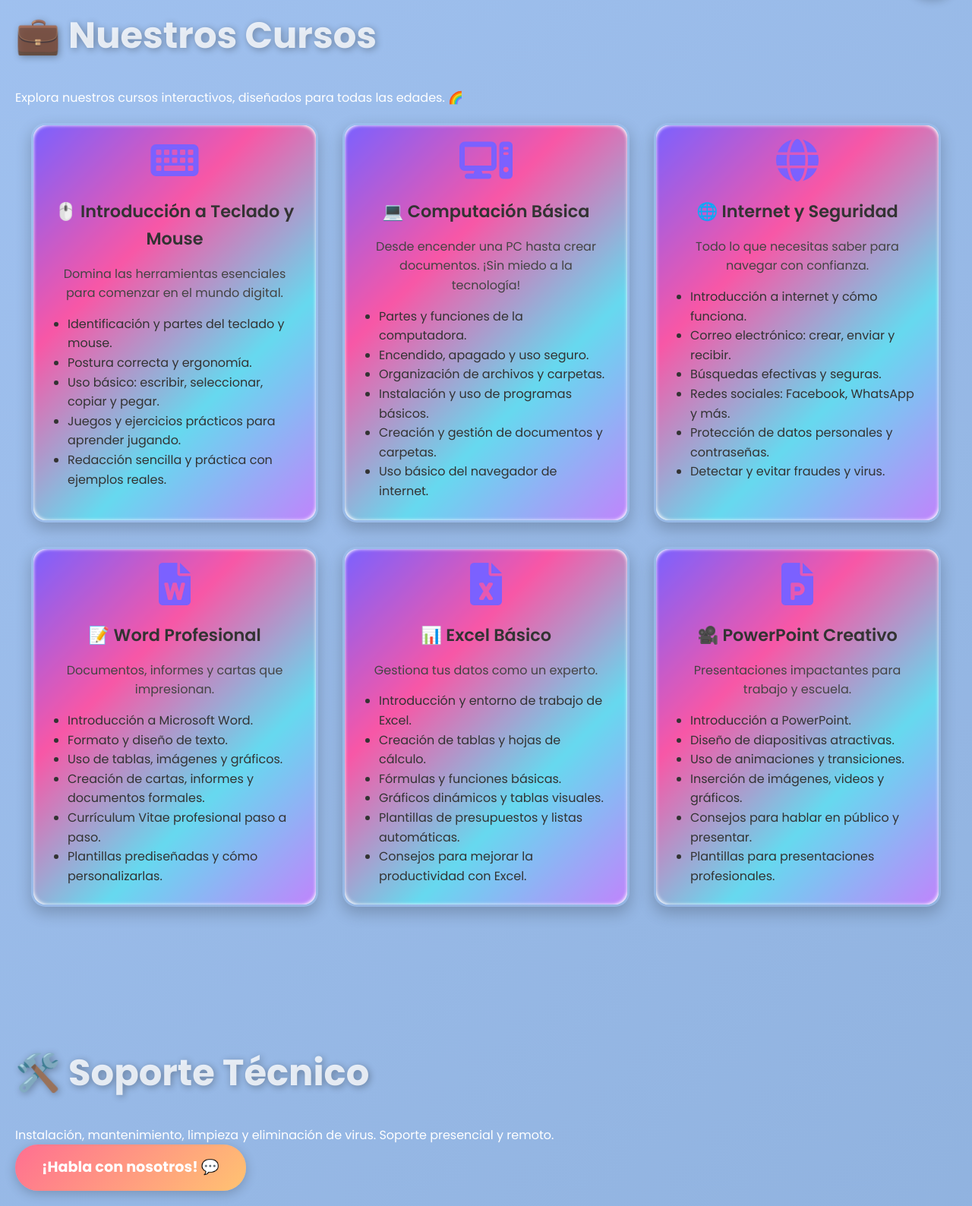
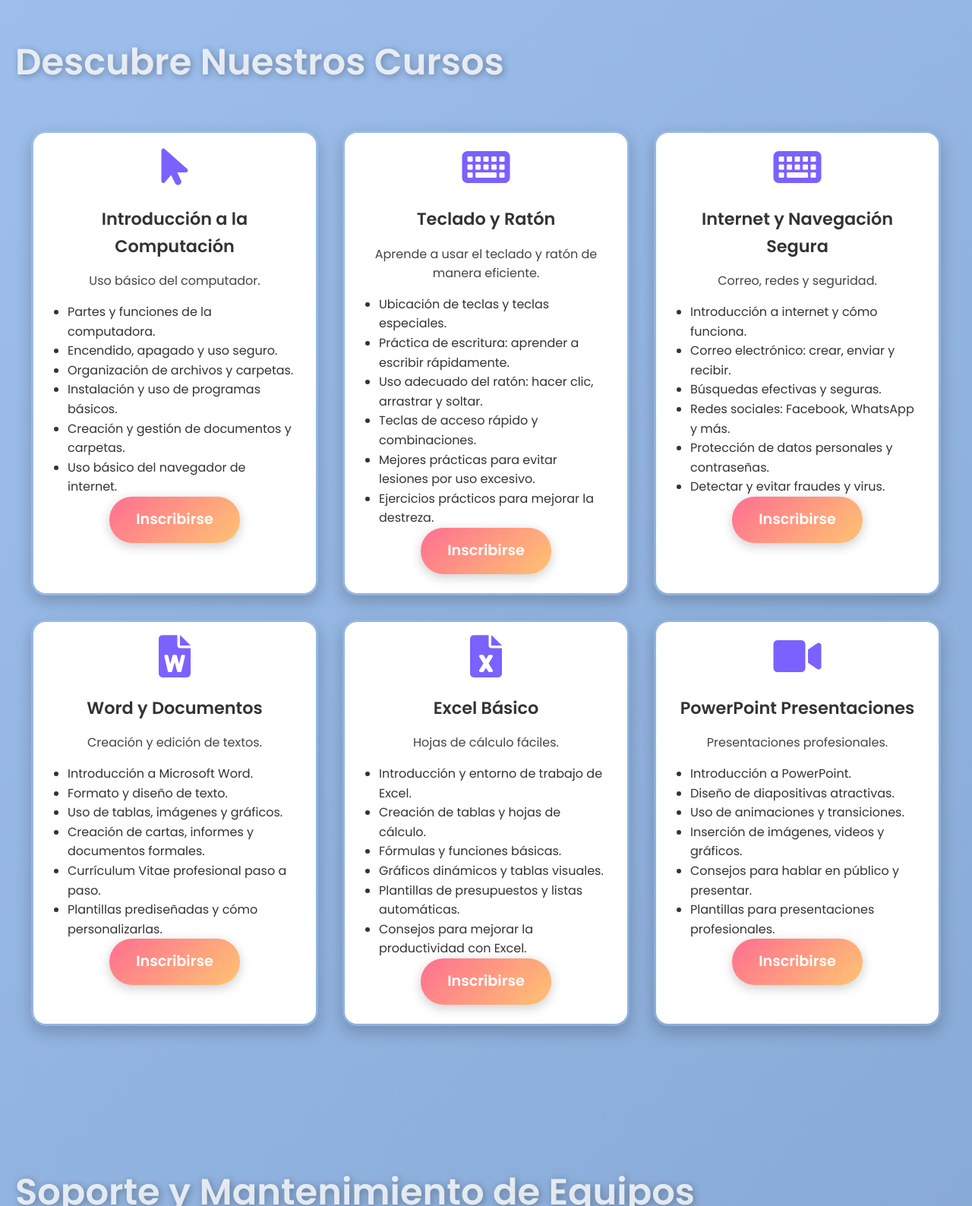
Before and after one commit to Kosean212/DevKtech, a website: page index.html in a window 1280 px wide. Shown: the part 783-2371 px from the top of the page at 76% size. Drawn offline with nearby package versions, Linux system fonts and the light colour scheme.

Commit message:
Fusionar cambios remotos con locales y resolver conflictos

```diff
--- a/index.html
+++ b/index.html
@@ -1,169 +1,3 @@
-<!DOCTYPE html>
-<<<<<<< HEAD
-<html lang="es">
-<head>
-  <meta charset="UTF-8">
-  <meta name="viewport" content="width=device-width, initial-scale=1.0">
-  <title>DevKTech - Aprende Informática y Ofimática</title>
-  <link rel="stylesheet" href="styles.css">
-  <link rel="stylesheet" href="https://cdnjs.cloudflare.com/ajax/libs/font-awesome/6.4.0/css/all.min.css">
-  <link href="https://fonts.googleapis.com/css2?family=Poppins:wght@400;600;700&display=swap" rel="stylesheet">
-  <link href="https://unpkg.com/aos@2.3.1/dist/aos.css" rel="stylesheet">
-</head>
-<body>
-
-<header>
-  <h1>🚀 TechForKids-DevKTech</h1>
-  <p>Tu espacio para aprender informática y ofimática desde cero. 💻✨</p>
-  <nav>
-    <ul>
-      <li><a href="#inicio">🏠 Inicio</a></li>
-      <li><a href="#cursos">📚 Cursos</a></li>
-      <li><a href="#soporte">🛠️ Soporte</a></li>
-      <li><a href="#registro">📝 Registro</a></li>
-    </ul>
-  </nav>
-</header>
-
-<main>
-  <section id="inicio">
-    <h2>¡Bienvenidos a TechForKids-DevKTech! 🎉</h2>
-    <p>Aprende de forma divertida, moderna y con apoyo personalizado. Cursos y soporte técnico a tu alcance. 🎓🔧</p>
-  </section>
-
-  <!-- CURSOS -->
-  <section id="cursos">
-    <h2>💼 Nuestros Cursos</h2>
-    <p class="section-description">Explora nuestros cursos interactivos, diseñados para todas las edades. 🌈</p>
-    <div class="cursos-grid">
-
-      <!-- Teclado y Mouse -->
-      <div class="curso" data-aos="zoom-in">
-        <i class="fa-solid fa-keyboard fa-3x icono"></i>
-        <h3>🖱️ Introducción a Teclado y Mouse</h3>
-        <p>Domina las herramientas esenciales para comenzar en el mundo digital.</p>
-        <ul>
-          <li>Identificación y partes del teclado y mouse.</li>
-          <li>Postura correcta y ergonomía.</li>
-          <li>Uso básico: escribir, seleccionar, copiar y pegar.</li>
-          <li>Juegos y ejercicios prácticos para aprender jugando.</li>
-          <li>Redacción sencilla y práctica con ejemplos reales.</li>
-        </ul>
-      </div>
-
-      <!-- Computación Básica -->
-      <div class="curso" data-aos="zoom-in">
-        <i class="fa-solid fa-computer fa-3x icono"></i>
-        <h3>💻 Computación Básica</h3>
-        <p>Desde encender una PC hasta crear documentos. ¡Sin miedo a la tecnología!</p>
-        <ul>
-          <li>Partes y funciones de la computadora.</li>
-          <li>Encendido, apagado y uso seguro.</li>
-          <li>Organización de archivos y carpetas.</li>
-          <li>Instalación y uso de programas básicos.</li>
-          <li>Creación y gestión de documentos y carpetas.</li>
-          <li>Uso básico del navegador de internet.</li>
-        </ul>
-      </div>
-
-      <!-- Internet y Seguridad -->
-      <div class="curso" data-aos="zoom-in">
-        <i class="fa-solid fa-globe fa-3x icono"></i>
-        <h3>🌐 Internet y Seguridad</h3>
-        <p>Todo lo que necesitas saber para navegar con confianza.</p>
-        <ul>
-          <li>Introducción a internet y cómo funciona.</li>
-          <li>Correo electrónico: crear, enviar y recibir.</li>
-          <li>Búsquedas efectivas y seguras.</li>
-          <li>Redes sociales: Facebook, WhatsApp y más.</li>
-          <li>Protección de datos personales y contraseñas.</li>
-          <li>Detectar y evitar fraudes y virus.</li>
-        </ul>
-      </div>
-
-      <!-- Word Profesional -->
-      <div class="curso" data-aos="zoom-in">
-        <i class="fa-solid fa-file-word fa-3x icono"></i>
-        <h3>📝 Word Profesional</h3>
-        <p>Documentos, informes y cartas que impresionan.</p>
-        <ul>
-          <li>Introducción a Microsoft Word.</li>
-          <li>Formato y diseño de texto.</li>
-          <li>Uso de tablas, imágenes y gráficos.</li>
-          <li>Creación de cartas, informes y documentos formales.</li>
-          <li>Currículum Vitae profesional paso a paso.</li>
-          <li>Plantillas prediseñadas y cómo personalizarlas.</li>
-        </ul>
-      </div>
-
-      <!-- Excel Básico -->
-      <div class="curso" data-aos="zoom-in">
-        <i class="fa-solid fa-file-excel fa-3x icono"></i>
-        <h3>📊 Excel Básico</h3>
-        <p>Gestiona tus datos como un experto.</p>
-        <ul>
-          <li>Introducción y entorno de trabajo de Excel.</li>
-          <li>Creación de tablas y hojas de cálculo.</li>
-          <li>Fórmulas y funciones básicas.</li>
-          <li>Gráficos dinámicos y tablas visuales.</li>
-          <li>Plantillas de presupuestos y listas automáticas.</li>
-          <li>Consejos para mejorar la productividad con Excel.</li>
-        </ul>
-      </div>
-
-      <!-- PowerPoint Creativo -->
-      <div class="curso" data-aos="zoom-in">
-        <i class="fa-solid fa-file-powerpoint fa-3x icono"></i>
-        <h3>🎥 PowerPoint Creativo</h3>
-        <p>Presentaciones impactantes para trabajo y escuela.</p>
-        <ul>
-          <li>Introducción a PowerPoint.</li>
-          <li>Diseño de diapositivas atractivas.</li>
-          <li>Uso de animaciones y transiciones.</li>
-          <li>Inserción de imágenes, videos y gráficos.</li>
-          <li>Consejos para hablar en público y presentar.</li>
-          <li>Plantillas para presentaciones profesionales.</li>
-        </ul>
-      </div>
-
-    </div>
-  </section>
-
-  <!-- SOPORTE -->
-  <section id="soporte" data-aos="zoom-in">
-    <h2>🛠️ Soporte Técnico</h2>
-    <p>Instalación, mantenimiento, limpieza y eliminación de virus. Soporte presencial y remoto.</p>
-    <div class="soporte-contacto">
-      <a href="https://wa.me/+5212312924426" class="cta-button">¡Habla con nosotros! 💬</a>
-    </div>
-  </section>
-
-  <!-- REGISTRO -->
-  <section id="registro" data-aos="zoom-in">
-    <h2>📝 Inscripción a Cursos</h2>
-    <form action="https://formspree.io/f/mpwpzjjl" method="POST">
-      <input type="text" name="Nombre completo" placeholder="Nombre completo" required>
-      <input type="email" name="Correo" placeholder="Correo electrónico" required>
-      <input type="tel" name="Teléfono" placeholder="Número de teléfono" required>
-      <button type="submit" class="cta-button">¡Inscribirme Ahora! ✅</button>
-    </form>
-  </section>
-</main>
-
-<!-- WhatsApp Float -->
-<a href="https://wa.me/+5212312924426" class="whatsapp-float" target="_blank" title="Chatea con nosotros">
-  <i class="fab fa-whatsapp"></i>
-</a>
-
-<!-- AOS Library -->
-<script src="https://unpkg.com/aos@2.3.1/dist/aos.js"></script>
-<script>
-  AOS.init();
-</script>
-
-</body>
-</html>
-=======
 <html lang="es">
   <head>
     <meta charset="UTF-8">
@@ -174,9 +8,8 @@
     <link href="https://fonts.googleapis.com/css2?family=Poppins:wght@400;600&display=swap" rel="stylesheet">
   </head>
   <body>
-
     <header>
-     <h1>TechForKids</h1>
+      <h1>🚀 TechForKids</h1>
       <p>Clases de informática y soporte técnico para todas las edades.</p>
       <nav>
         <ul>
@@ -201,11 +34,90 @@
       <section id="cursos">
         <h2>Descubre Nuestros Cursos</h2>
         <div class="cursos-grid">
-         <div class="curso"><i class="fas fa-mouse-pointer"></i><h3>Introducción a la Computación</h3><p>Uso básico del computador.</p><a href="#registro" class="cta-button">Inscribirse</a></div>
-         <div class="curso"><i class="fas fa-keyboard"></i><h3>Internet y Navegación Segura</h3><p>Correo, redes y seguridad.</p><a href="#registro" class="cta-button">Inscribirse</a></div>
-         <div class="curso"><i class="fas fa-file-word"></i><h3>Word y Documentos</h3><p>Creación y edición de textos.</p><a href="#registro" class="cta-button">Inscribirse</a></div>
-         <div class="curso"><i class="fas fa-file-excel"></i><h3>Excel Básico</h3><p>Hojas de cálculo fáciles.</p><a href="#registro" class="cta-button">Inscribirse</a></div>
-         <div class="curso"><i class="fas fa-video"></i><h3>PowerPoint Presentaciones</h3><p>Presentaciones profesionales.</p><a href="#registro" class="cta-button">Inscribirse</a></div>
+          <div class="curso">
+            <i class="fas fa-mouse-pointer"></i>
+            <h3>Introducción a la Computación</h3>
+            <p>Uso básico del computador.</p>
+            <ul>
+              <li>Partes y funciones de la computadora.</li>
+              <li>Encendido, apagado y uso seguro.</li>
+              <li>Organización de archivos y carpetas.</li>
+              <li>Instalación y uso de programas básicos.</li>
+              <li>Creación y gestión de documentos y carpetas.</li>
+              <li>Uso básico del navegador de internet.</li>
+            </ul>
+            <a href="#registro" class="cta-button">Inscribirse</a>
+          </div>
+          <div class="curso">
+            <i class="fas fa-keyboard"></i>
+            <h3>Teclado y Ratón</h3>
+            <p>Aprende a usar el teclado y ratón de manera eficiente.</p>
+            <ul>
+              <li>Ubicación de teclas y teclas especiales.</li>
+              <li>Práctica de escritura: aprender a escribir rápidamente.</li>
+              <li>Uso adecuado del ratón: hacer clic, arrastrar y soltar.</li>
+              <li>Teclas de acceso rápido y combinaciones.</li>
+              <li>Mejores prácticas para evitar lesiones por uso excesivo.</li>
+              <li>Ejercicios prácticos para mejorar la destreza.</li>
+            </ul>
+            <a href="#registro" class="cta-button">Inscribirse</a>
+          </div>
+          <div class="curso">
+            <i class="fas fa-keyboard"></i>
+            <h3>Internet y Navegación Segura</h3>
+            <p>Correo, redes y seguridad.</p>
+            <ul>
+              <li>Introducción a internet y cómo funciona.</li>
+              <li>Correo electrónico: crear, enviar y recibir.</li>
+              <li>Búsquedas efectivas y seguras.</li>
+              <li>Redes sociales: Facebook, WhatsApp y más.</li>
+              <li>Protección de datos personales y contraseñas.</li>
+              <li>Detectar y evitar fraudes y virus.</li>
+            </ul>
+            <a href="#registro" class="cta-button">Inscribirse</a>
+          </div>
+          <div class="curso">
+            <i class="fas fa-file-word"></i>
+            <h3>Word y Documentos</h3>
+            <p>Creación y edición de textos.</p>
+            <ul>
+              <li>Introducción a Microsoft Word.</li>
+              <li>Formato y diseño de texto.</li>
+              <li>Uso de tablas, imágenes y gráficos.</li>
+              <li>Creación de cartas, informes y documentos formales.</li>
+              <li>Currículum Vitae profesional paso a paso.</li>
+              <li>Plantillas prediseñadas y cómo personalizarlas.</li>
+            </ul>
+            <a href="#registro" class="cta-button">Inscribirse</a>
+          </div>
+          <div class="curso">
+            <i class="fas fa-file-excel"></i>
+            <h3>Excel Básico</h3>
+            <p>Hojas de cálculo fáciles.</p>
+            <ul>
+              <li>Introducción y entorno de trabajo de Excel.</li>
+              <li>Creación de tablas y hojas de cálculo.</li>
+              <li>Fórmulas y funciones básicas.</li>
+              <li>Gráficos dinámicos y tablas visuales.</li>
+              <li>Plantillas de presupuestos y listas automáticas.</li>
+              <li>Consejos para mejorar la productividad con Excel.</li>
+            </ul>
+            <a href="#registro" class="cta-button">Inscribirse</a>
+          </div>
+          <div class="curso">
+            <i class="fas fa-video"></i>
+            <h3>PowerPoint Presentaciones</h3>
+            <p>Presentaciones profesionales.</p>
+            <ul>
+              <li>Introducción a PowerPoint.</li>
+              <li>Diseño de diapositivas atractivas.</li>
+              <li>Uso de animaciones y transiciones.</li>
+              <li>Inserción de imágenes, videos y gráficos.</li>
+              <li>Consejos para hablar en público y presentar.</li>
+              <li>Plantillas para presentaciones profesionales.</li>
+            </ul>
+            <a href="#registro" class="cta-button">Inscribirse</a>
+          </div>
         </div>
       </section>
 
@@ -232,6 +144,7 @@
           <select name="Curso" required>
             <option value="">Elige un curso</option>
             <option value="Introducción a la Computación">Introducción a la Computación</option>
+            <option value="Teclado y Ratón">Teclado y Ratón</option>
             <option value="Internet y Navegación Segura">Internet y Navegación Segura</option>
             <option value="Word y Documentos">Word y Documentos</option>
             <option value="Excel Básico">Excel Básico</option>
@@ -266,4 +179,3 @@
 
   </body>
 </html>
->>>>>>> 82a74613d8661fcaac77a002b4ab6da63a6ca0ff
```
Lines whose indentation alone changed are shown as unchanged.
